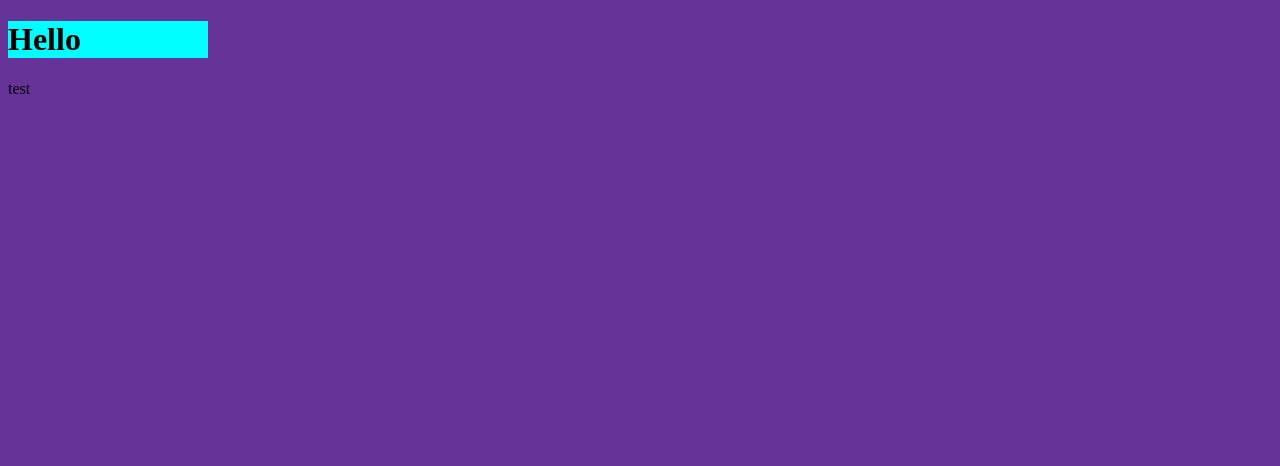
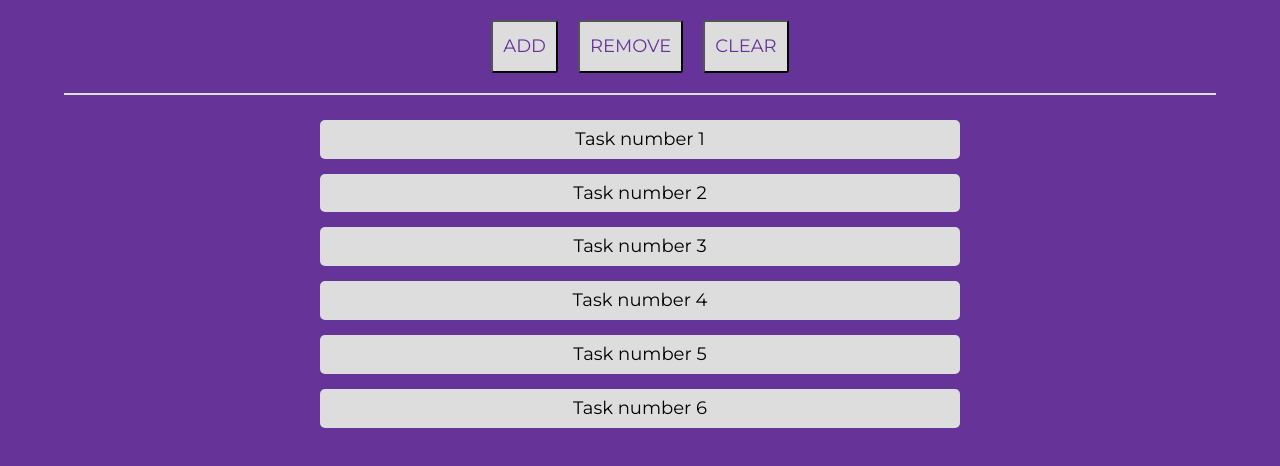
Before and after one commit to Lucascoorek/mdb_jquery, a website built with webpack: page src/template.html in a window 1280 px wide. Built offline with nearby package versions, Linux system fonts and the light colour scheme.

Commit message:
markup & styles

```diff
--- a/src/main.css
+++ b/src/main.css
@@ -1,7 +1,56 @@
+* {
+  margin: 0;
+  padding: 0;
+  box-sizing: border-box;
+}
+
 body {
   background-color: rebeccapurple;
+  font-family: 'Montserrat', sans-serif;
+  font-size: 18px;
+  line-height: 1.6em;
 }
 h1 {
   width: 100px;
   background-color: aqua;
 }
+.red {
+  background-color: red;
+}
+nav {
+  width: 90%;
+  margin: auto;
+  padding: 10px;
+  display: flex;
+  justify-content: center;
+  border-bottom: 2px solid #ddd;
+}
+.btn {
+  outline: none;
+  display: inline-block;
+  padding: 10px;
+  margin: 10px;
+  border-radius: 3px;
+  color: rebeccapurple;
+  background-color: #ddd;
+  font-family: inherit;
+  font-size: inherit;
+  line-height: inherit;
+  transition: all 0.2s;
+}
+.btn:hover {
+  opacity: 0.9;
+  color: white;
+}
+ul {
+  list-style: none;
+  margin: 25px auto;
+}
+li {
+  margin: 15px auto;
+  padding: 5px;
+  text-align: center;
+  background-color: #ddd;
+  max-width: 50%;
+  border-radius: 5px;
+}
--- a/src/template.html
+++ b/src/template.html
@@ -4,10 +4,25 @@
     <meta charset="UTF-8" />
     <meta name="viewport" content="width=device-width, initial-scale=1.0" />
     <meta http-equiv="X-UA-Compatible" content="ie=edge" />
+    <link
+      href="https://fonts.googleapis.com/css?family=Montserrat&display=swap"
+      rel="stylesheet"
+    />
     <title>Document</title>
   </head>
   <body>
-    <h1>Hello</h1>
-    <p>test</p>
+    <nav>
+      <button class="btn add">ADD</button>
+      <button class="btn remove">REMOVE</button>
+      <button class="btn clear">CLEAR</button>
+    </nav>
+    <ul>
+      <li>Task number 1</li>
+      <li>Task number 2</li>
+      <li>Task number 3</li>
+      <li>Task number 4</li>
+      <li>Task number 5</li>
+      <li>Task number 6</li>
+    </ul>
   </body>
 </html>
--- a/src/vendor.js
+++ b/src/vendor.js
@@ -2,5 +2,7 @@
 import $ from 'jquery';
 
 $(document).ready(function() {
-  $('h1').animate({ width: '200px' });
+  $('h1').on('click', function() {
+    $(this).toggleClass('red');
+  });
 });
```
